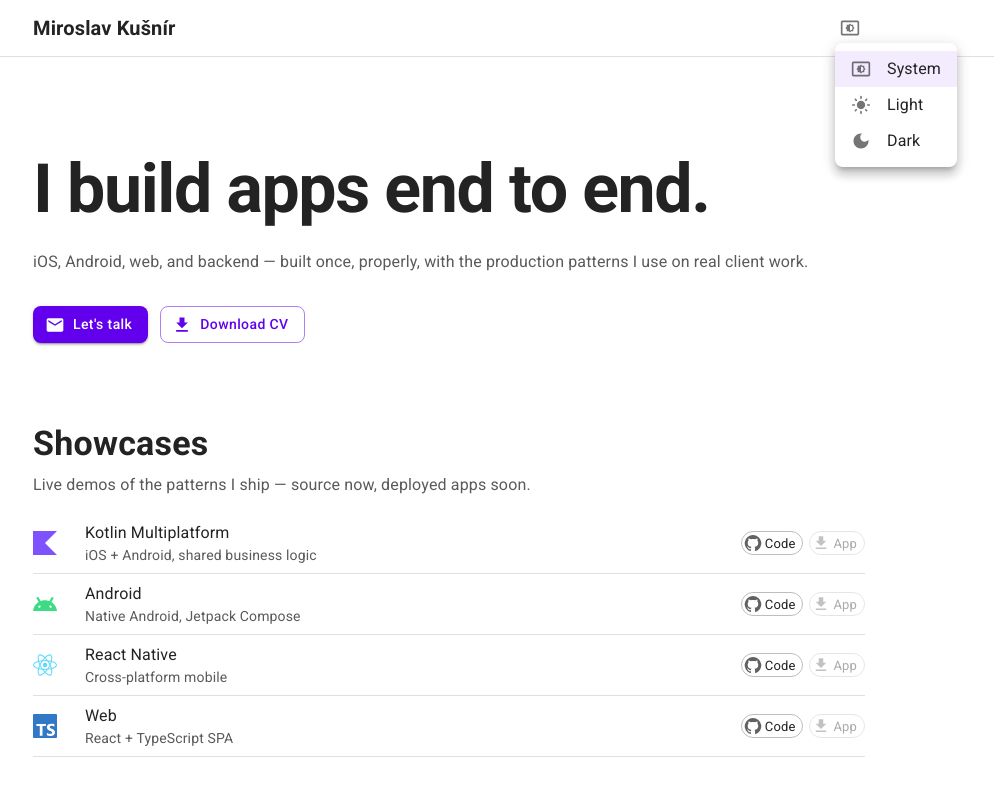
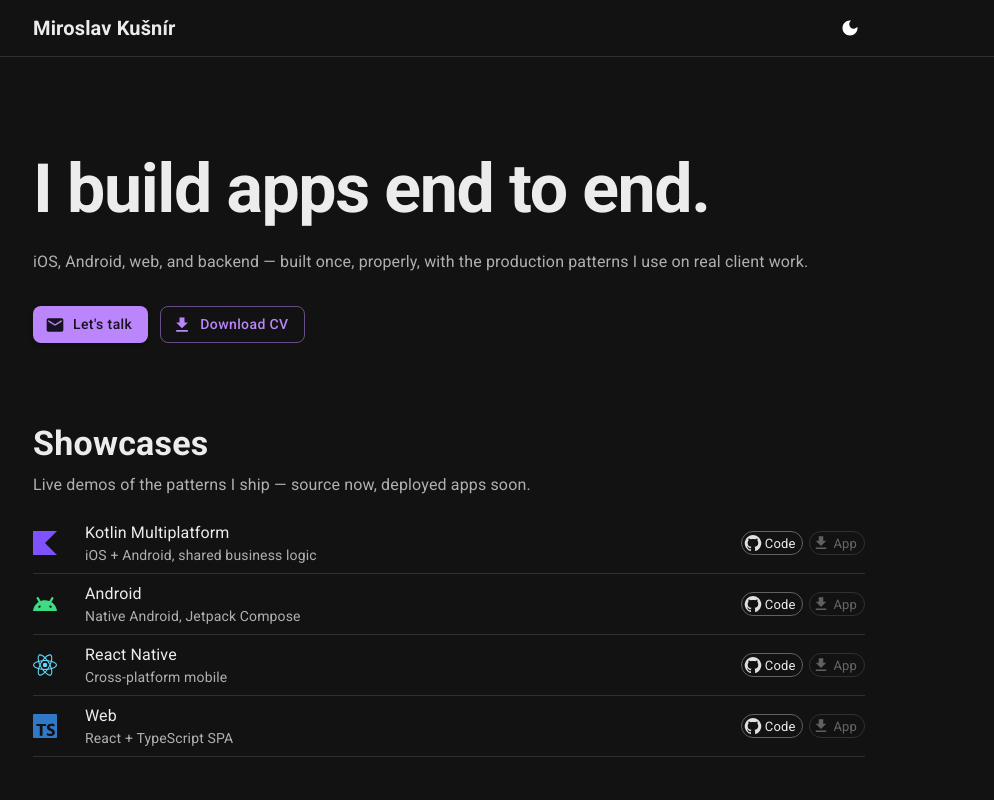
Before and after one commit to mkdigitalsk/portfolio, a Next.js app: page / in a window 1280 px wide. Both pictures are taken after a click on the button "Toggle theme". Shown: the top 800 px of the page, without its empty margins (191-1185 px from the left). Built offline with nearby package versions, Linux system fonts and the light colour scheme; what @mui/material-nextjs would draw is missing.

Commit message:
theme toggle as single system/!system button with sun-moon animation

```diff
--- a/src/shared/components/ThemeModeToggle.tsx
+++ b/src/shared/components/ThemeModeToggle.tsx
@@ -1,56 +1,67 @@
 'use client'
 
-import { DarkMode, LightMode, SettingsBrightness } from '@mui/icons-material'
-import { IconButton, ListItemIcon, ListItemText, Menu, MenuItem, Tooltip } from '@mui/material'
+import { DarkMode, LightMode } from '@mui/icons-material'
+import { Box, IconButton, Tooltip } from '@mui/material'
 import { useColorScheme } from '@mui/material/styles'
-import { type MouseEvent, type ReactNode, useState } from 'react'
 
-type Mode = 'system' | 'light' | 'dark'
+// One boolean: "do I agree with the system?" (isSystem) vs "I don't" (!system).
+// Light/dark are just the side-effect. Clicking toggles agreement: from system →
+// override to the opposite appearance; from override → back to following the OS.
+// (No menu, no three states — see todo.md design note.)
+export function ThemeModeToggle() {
+  const { mode, systemMode, setMode } = useColorScheme()
 
-const MODES: { value: Mode; label: string; icon: ReactNode }[] = [
-  { value: 'system', label: 'System', icon: <SettingsBrightness fontSize="small" /> },
-  { value: 'light', label: 'Light', icon: <LightMode fontSize="small" /> },
-  { value: 'dark', label: 'Dark', icon: <DarkMode fontSize="small" /> },
-]
-
-export function ThemeModeToggle() {
-  const { mode, setMode } = useColorScheme()
-  const [anchorEl, setAnchorEl] = useState<HTMLElement | null>(null)
-
-  // `mode` is undefined during SSR / before hydration — render a stable
-  // placeholder so server and first client render match (no hydration mismatch).
+  // `mode` is undefined during SSR / before hydration — stable placeholder so
+  // server and first client render match (no hydration mismatch).
   if (!mode) {
     return (
-      <IconButton size="small" disabled aria-label="Theme">
-        <SettingsBrightness fontSize="small" />
+      <IconButton size="small" disabled aria-label="Toggle theme">
+        <LightMode fontSize="small" />
       </IconButton>
     )
   }
 
-  const current = MODES.find((m) => m.value === mode) ?? MODES[0]
+  const resolved = mode === 'system' ? systemMode : mode
+  const isDark = resolved === 'dark'
+  const isSystem = mode === 'system'
 
-  const handleOpen = (event: MouseEvent<HTMLElement>) => setAnchorEl(event.currentTarget)
-  const handleClose = () => setAnchorEl(null)
-  const handleSelect = (value: Mode) => {
-    setMode(value)
-    handleClose()
+  const handleToggle = () => {
+    const opposite = systemMode === 'dark' ? 'light' : 'dark'
+    setMode(isSystem ? opposite : 'system')
+  }
+
+  const tooltip = isSystem ? `Following system · ${resolved}` : `${resolved} · tap to follow system`
+
+  const iconBaseSx = {
+    position: 'absolute',
+    inset: 0,
+    fontSize: 20,
+    transition: 'transform 0.45s cubic-bezier(0.34, 1.56, 0.64, 1), opacity 0.3s ease',
   }
 
   return (
-    <>
-      <Tooltip title="Theme">
-        <IconButton size="small" onClick={handleOpen} aria-label="Theme">
-          {current.icon}
-        </IconButton>
-      </Tooltip>
-      <Menu anchorEl={anchorEl} open={Boolean(anchorEl)} onClose={handleClose}>
-        {MODES.map((m) => (
-          <MenuItem key={m.value} selected={m.value === mode} onClick={() => handleSelect(m.value)}>
-            <ListItemIcon>{m.icon}</ListItemIcon>
-            <ListItemText>{m.label}</ListItemText>
-          </MenuItem>
-        ))}
-      </Menu>
-    </>
+    <Tooltip title={tooltip}>
+      <IconButton onClick={handleToggle} size="small" aria-label="Toggle theme">
+        <Box sx={{ position: 'relative', width: 20, height: 20 }}>
+          {/* Sun — present in light, spins/scales out into dark */}
+          <LightMode
+            sx={{
+              ...iconBaseSx,
+              color: 'warning.main',
+              opacity: isDark ? 0 : 1,
+              transform: isDark ? 'rotate(90deg) scale(0.3)' : 'rotate(0deg) scale(1)',
+            }}
+          />
+          {/* Moon — rises in from the side as dark takes over */}
+          <DarkMode
+            sx={{
+              ...iconBaseSx,
+              opacity: isDark ? 1 : 0,
+              transform: isDark ? 'rotate(0deg) scale(1)' : 'rotate(-90deg) scale(0.3)',
+            }}
+          />
+        </Box>
+      </IconButton>
+    </Tooltip>
   )
 }
```
